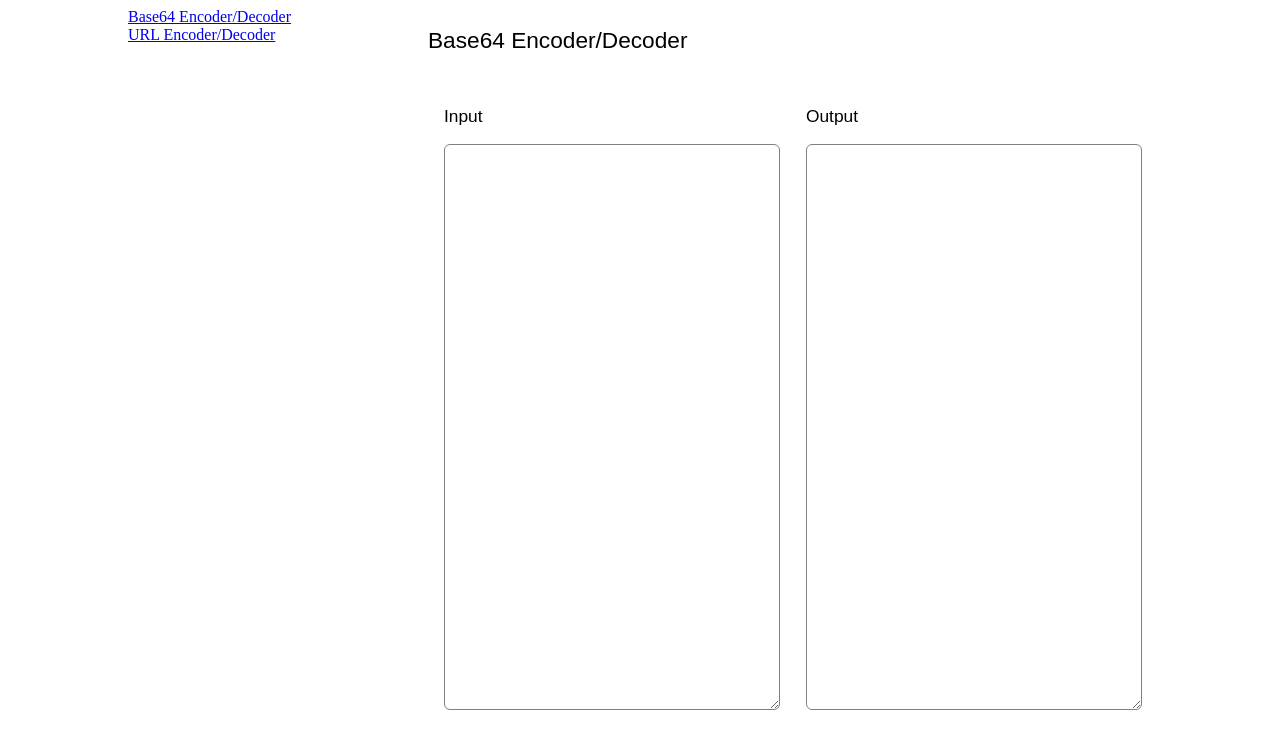
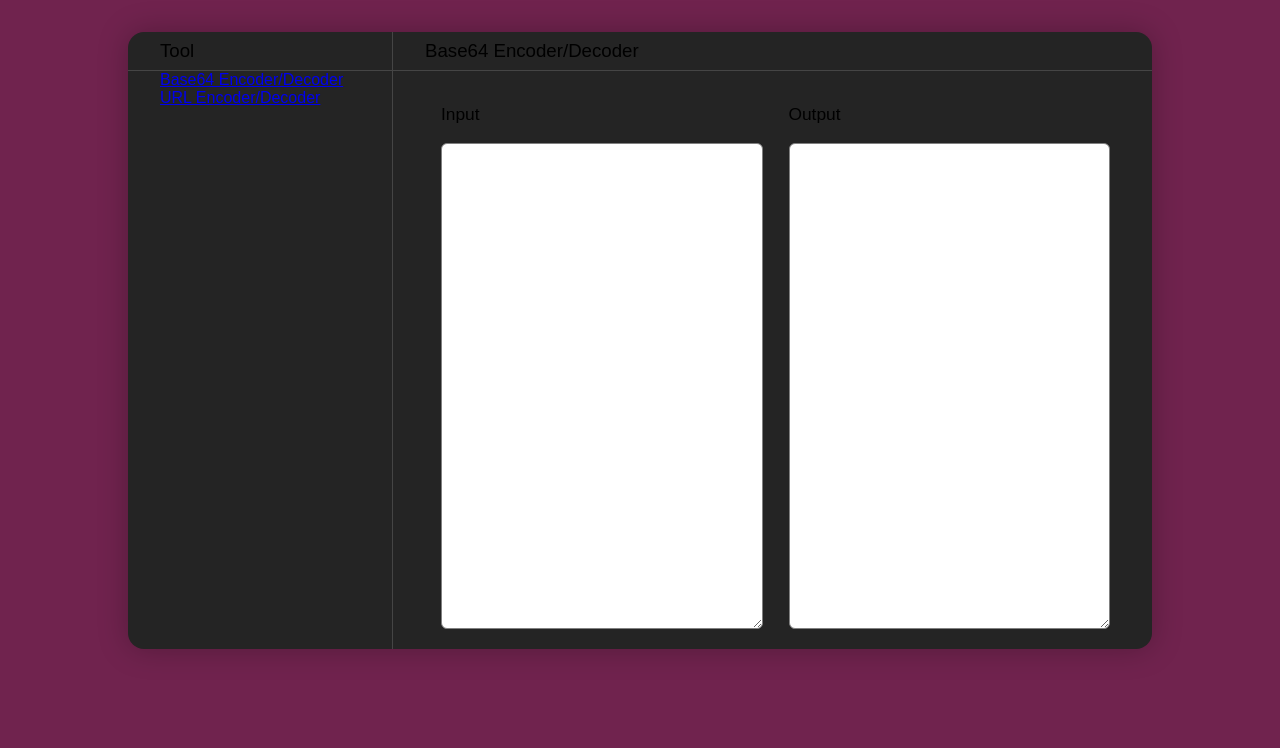
Before and after one commit to eliandoran/toolkit, a SvelteKit app: page / in a window 1280 px wide. Shown: the top 748 px of the page. Built offline with nearby package versions, Linux system fonts and the light colour scheme.

Commit message:
Improve style slightly

```diff
--- a/src/app.html
+++ b/src/app.html
@@ -4,6 +4,19 @@
 		<meta charset="utf-8" />
 		<link rel="icon" href="%sveltekit.assets%/favicon.png" />
 		<meta name="viewport" content="width=device-width, initial-scale=1" />
+		<style>
+			body {
+        		background: #70234e;
+				width: 100%;
+				height: 100%;
+				height: 100vh;
+				margin: 0;
+				padding: 0;
+				padding-top: 2em;
+				font-family: sans-serif;
+			}
+		</style>
+
 		%sveltekit.head%
 	</head>
 	<body data-sveltekit-preload-data="hover">
--- a/src/routes/+page.svelte
+++ b/src/routes/+page.svelte
@@ -1,12 +1,25 @@
 <style>
+    :root {
+        --border-color: #454545;
+    }
+
     .page-wrapper {
         display: flex;
         max-width: 1024px;
         margin: auto;
+        background: #242424;
+        border-radius: 16px;
+        box-sizing: border-box;
+        box-shadow: 0 0 30px rgba(0, 0, 0, 0.25);
+    }
+
+    aside, main {
+        padding: 0 2rem;
     }
 
     aside {
-        width: 300px;
+        width: 200px;
+        border-right: 1px solid var(--border-color);
     }
 
     aside ul {
@@ -16,13 +29,23 @@
     }
 
     main {
-        font-family: sans-serif;
         flex-grow: 1;
     }
 
+    header {
+        border-bottom: 1px solid var(--border-color);
+        margin: 0 -2rem;
+        padding: 0.5em 2em;
+    }
+
+    header h2 {
+        padding: 0;
+        margin: 0;
+    }
+
     h2 {
-        font-size: 17pt;
-        font-weight: 100;
+        font-size: 14pt;
+        font-weight: 400;
     }
 
     h3 {
@@ -34,7 +57,7 @@
         width: 100%;
         border: 1px solid gray;
         border-radius: 6px;
-        min-height: 70vh;
+        min-height: 60vh;
     }
 
     .input,
@@ -84,6 +107,10 @@
 
 <div class="page-wrapper">
     <aside>
+        <header>
+            <h2>Tool</h2>
+        </header>
+
         <nav>
             <ul>
                 {#each allTools as tool}
@@ -96,7 +123,9 @@
     </aside>
 
     <main>
-        <h2>{tool.name}</h2>
+        <header>
+            <h2>{tool.name}</h2>
+        </header>
 
         <section class="input">
             <h3>Input</h3>
```
